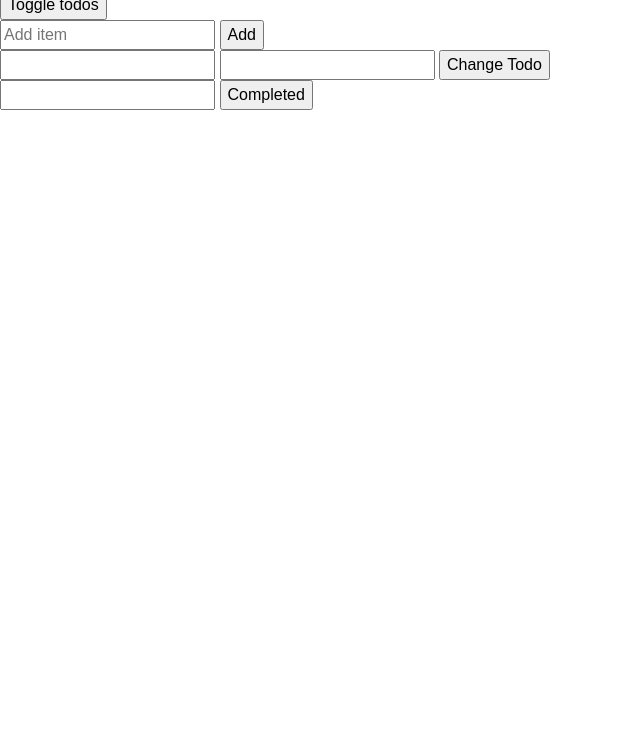
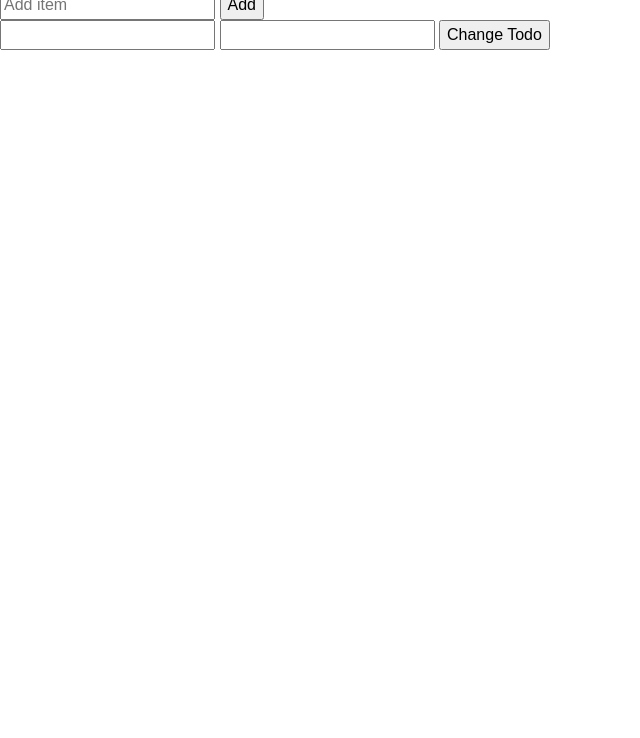
Before and after one commit to qkoots/todoApp, a website: page index.html in a window 1280 px wide. Shown: the part 62-800 px from the top of the page, without its empty margins (0-640 px from the left). Drawn offline with nearby package versions, Linux system fonts and the light colour scheme.

Commit message:
Removed test element and added the Ul to display the completed items separately from the not completed items

```diff
--- a/index.html
+++ b/index.html
@@ -12,9 +12,6 @@
     <body>
 
         <h1>TodoList</h1>
-        <div>
-            <button onclick="handlers.toggleTodos()">Toggle todos</button>
-        </div>
 
         <div>
             <input type="text" id="addTodoValueInput" placeholder="Add item"/>
@@ -27,12 +24,10 @@
             <button onclick="handlers.changeTodo()">Change Todo</button>
         </div>
 
-        <div>
-            <input id="completedTodoPosition" type="number">
-            <button onclick="handlers.toggleCompleted()">Completed</button>
-        </div>
+        <ul id="todoUl">
+        </ul>
 
-        <ul>
+        <ul id="completedUl">
         </ul>
 
         <script src="js/app.js"></script>
```
